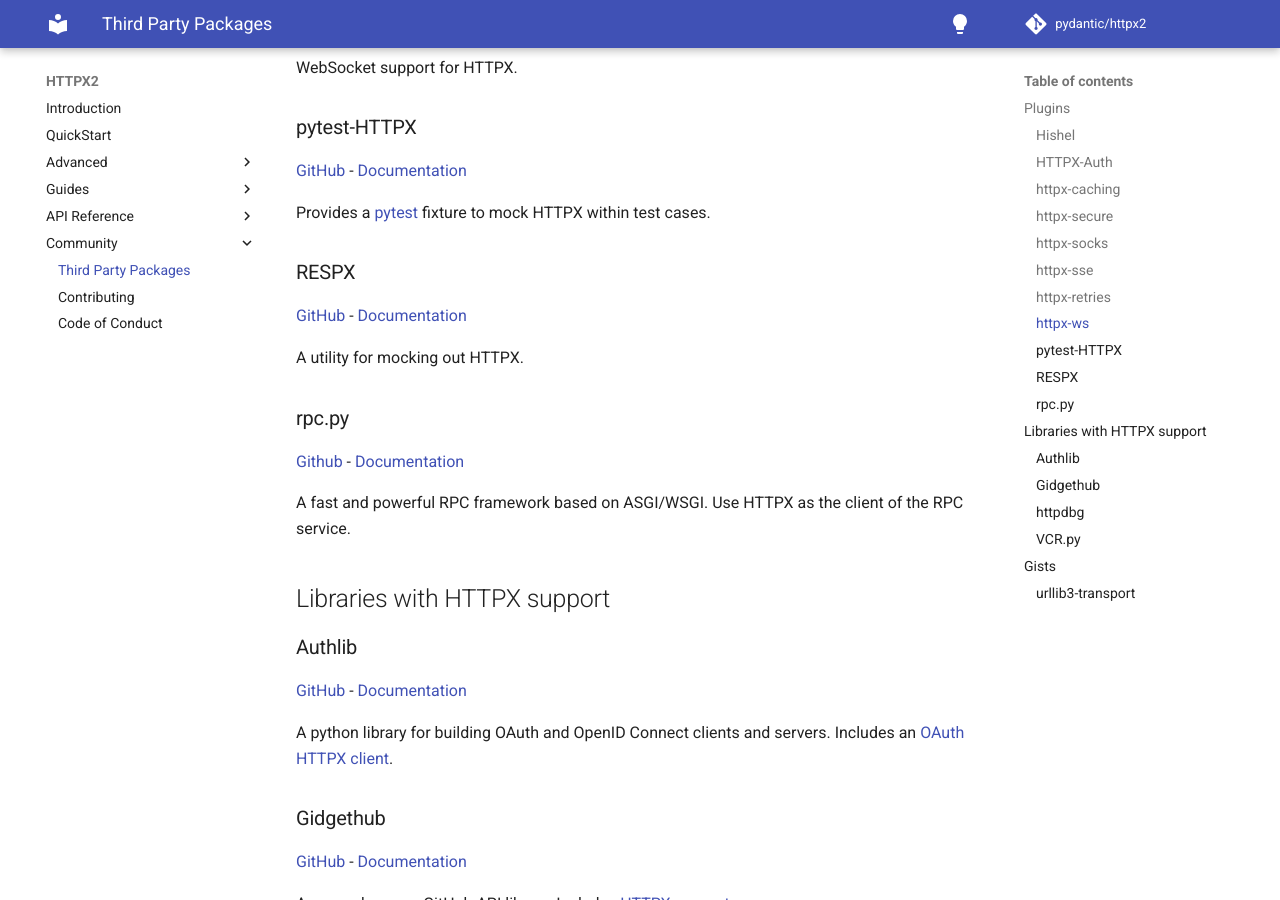
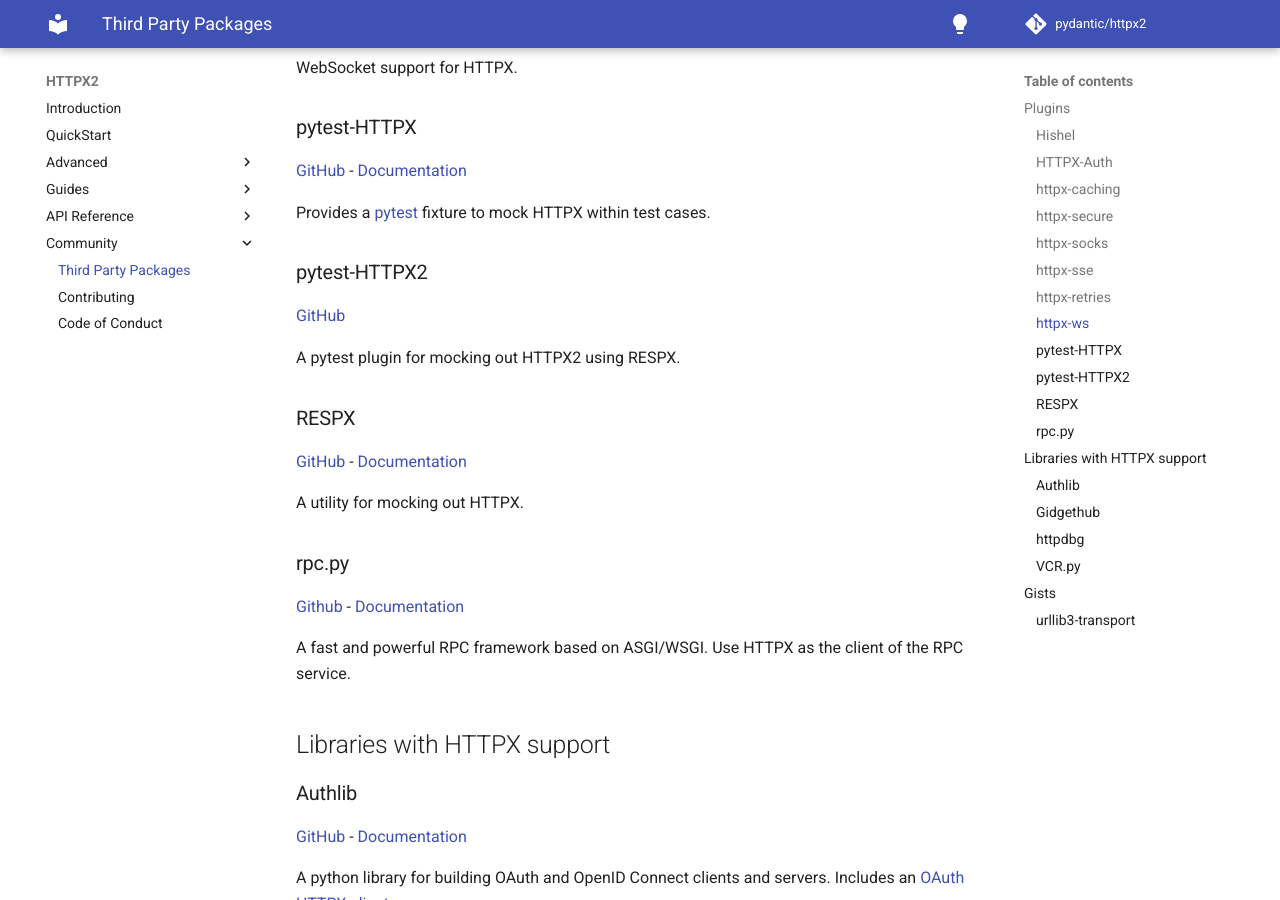
Before and after one commit to CarolinaBentrescas/httpx2, an MkDocs documentation site: the page built from docs/third_party_packages.md, in a window 1280 px wide and 900 px high, scrolled down 1371 px. Built offline with MkDocs 1.6.1 and Material for MkDocs 9.7.7, drawn with Linux system fonts in a browser that asks for light colours; comment, search, counter and statistics services are not loaded.

Commit message:
Add pytest-HTTPX2 plugin details to documentation (#978)

```diff
--- a/docs/third_party_packages.md
+++ b/docs/third_party_packages.md
@@ -60,6 +60,12 @@ WebSocket support for HTTPX.
 
 Provides a [pytest](https://docs.pytest.org/en/latest/) fixture to mock HTTPX within test cases.
 
+### pytest-HTTPX2
+
+[GitHub](https://github.com/lundberg/pytest-httpx2)
+
+A pytest plugin for mocking out HTTPX2 using RESPX.
+
 ### RESPX
 
 [GitHub](https://github.com/lundberg/respx) - [Documentation](https://lundberg.github.io/respx/)
```
